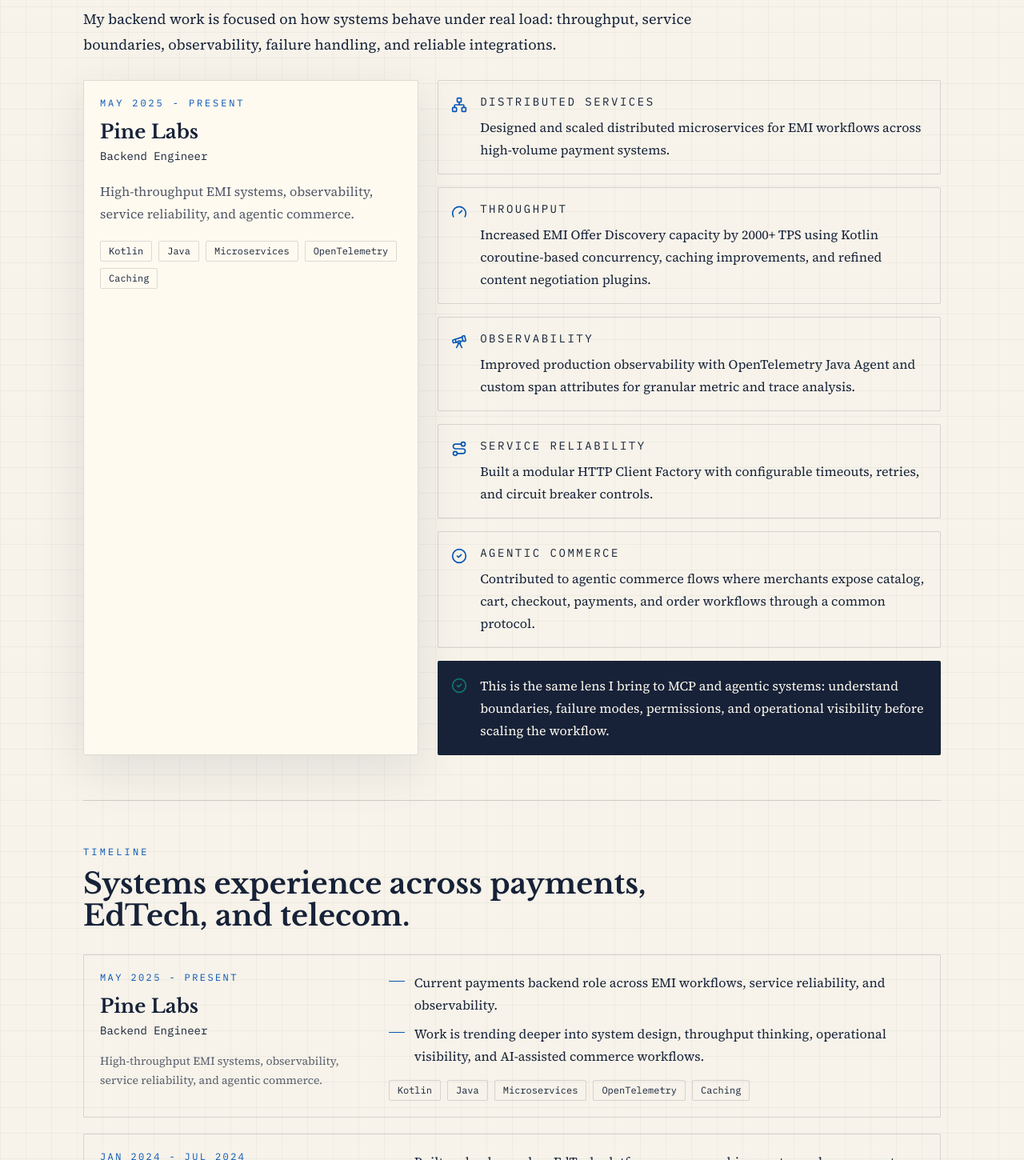
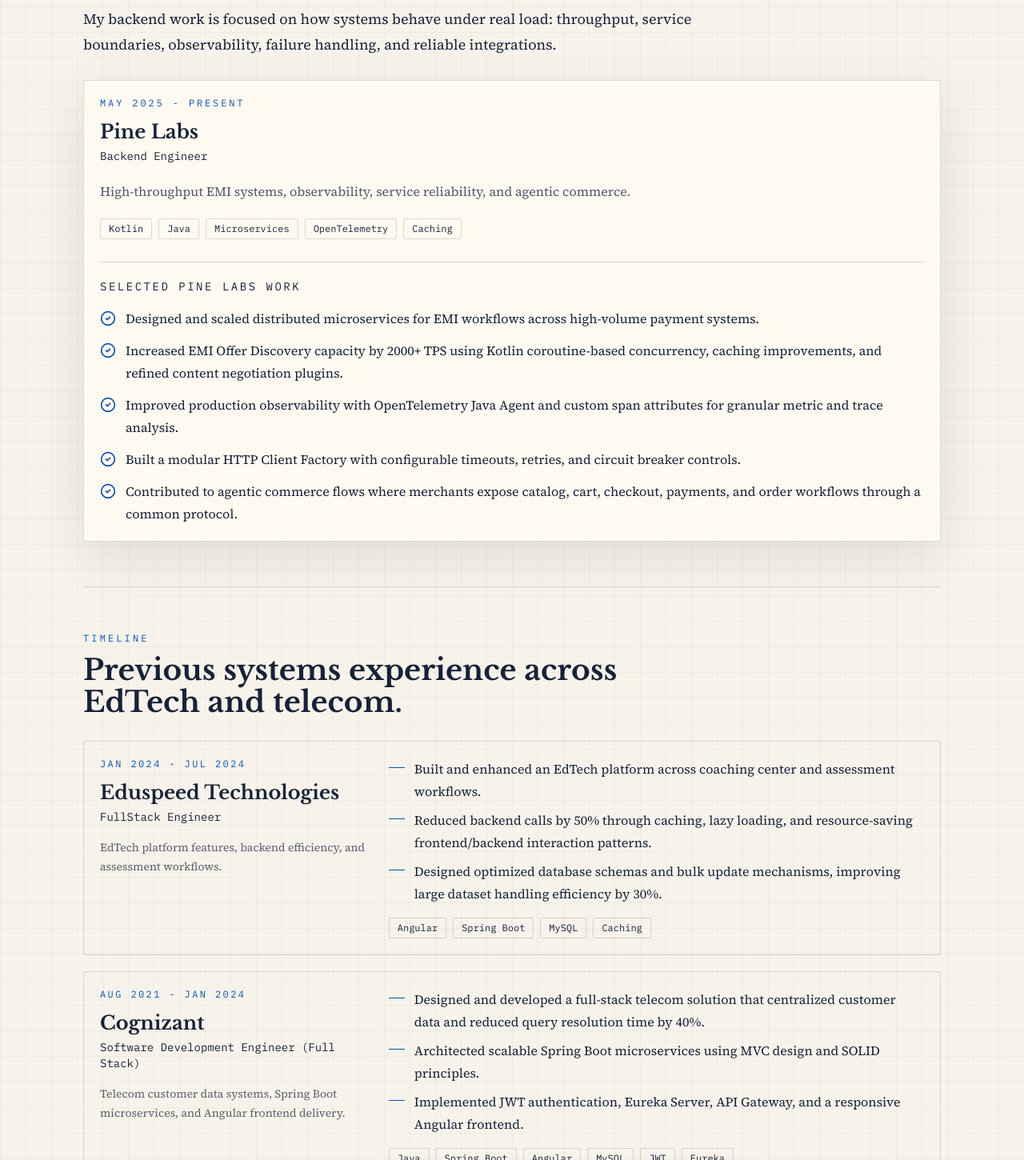
Before and after one commit to ArelliGoutham/goutham-arelli-portfolio, a Next.js app: page / in a window 1280 px wide. Shown: the part 1080-2530 px from the top of the page at 80% size. Built offline with nearby package versions, Linux system fonts and the light colour scheme.

Commit message:
Keep Pine Labs detail in production section

```diff
--- a/components/BackendFoundation.tsx
+++ b/components/BackendFoundation.tsx
@@ -1,16 +1,8 @@
-import { CheckCircle2, Gauge, Network, Route, Telescope } from "lucide-react";
+import { CheckCircle2 } from "lucide-react";
 import { experience } from "@/content/experience";
 import { SectionHeader } from "@/components/SectionHeader";
 
 const pineLabs = experience[0];
-
-const pineHighlights = [
-  { icon: Network, label: "Distributed services", text: pineLabs.bullets[0] },
-  { icon: Gauge, label: "Throughput", text: pineLabs.bullets[1] },
-  { icon: Telescope, label: "Observability", text: pineLabs.bullets[2] },
-  { icon: Route, label: "Service reliability", text: pineLabs.bullets[3] },
-  { icon: CheckCircle2, label: "Agentic commerce", text: pineLabs.bullets[4] },
-];
 
 export function BackendFoundation() {
   return (
@@ -20,12 +12,11 @@
         title="Beyond feature delivery: scale, reliability, and architecture."
         description="My backend work is focused on how systems behave under real load: throughput, service boundaries, observability, failure handling, and reliable integrations."
       />
-      <div className="grid gap-6 lg:grid-cols-[0.8fr_1.2fr]">
-        <div className="rounded-sm border border-ink/15 bg-panel p-5 shadow-dossier">
+      <article className="rounded-sm border border-ink/15 bg-panel p-5 shadow-dossier">
         <p className="font-mono text-xs uppercase tracking-[0.24em] text-signal">{pineLabs.period}</p>
         <h3 className="mt-3 font-display text-2xl font-bold text-ink">{pineLabs.company}</h3>
         <p className="mt-1 font-mono text-sm text-ink/64">{pineLabs.role}</p>
-          <p className="mt-5 text-base leading-7 text-ink/75">{pineLabs.focus}</p>
+        <p className="mt-5 max-w-3xl text-base leading-7 text-ink/75">{pineLabs.focus}</p>
         <div className="mt-5 flex flex-wrap gap-2">
           {pineLabs.stack.map((item) => (
             <span key={item} className="rounded-sm border border-ink/15 px-2.5 py-1 font-mono text-xs text-ink/72">
@@ -33,29 +24,18 @@
             </span>
           ))}
         </div>
-        </div>
-        <div className="grid gap-4">
-          {pineHighlights.map((highlight) => (
-            <article key={highlight.label} className="rounded-sm border border-ink/15 bg-panel/88 p-4">
-              <div className="flex items-start gap-4">
-                <highlight.icon className="mt-1 h-5 w-5 shrink-0 text-signal" />
-                <div>
-                  <h4 className="font-mono text-sm uppercase tracking-[0.18em] text-ink/72">{highlight.label}</h4>
-                  <p className="mt-2 text-base leading-7 text-ink/78">{highlight.text}</p>
-                </div>
+        <div className="mt-7 border-t border-ink/15 pt-5">
+          <h4 className="font-mono text-sm uppercase tracking-[0.18em] text-ink/72">Selected Pine Labs work</h4>
+          <ul className="mt-4 space-y-3">
+            {pineLabs.bullets.map((bullet) => (
+              <li key={bullet} className="flex gap-3 text-base leading-7 text-ink/78">
+                <CheckCircle2 className="mt-1 h-5 w-5 shrink-0 text-signal" />
+                <span>{bullet}</span>
+              </li>
+            ))}
+          </ul>
         </div>
       </article>
-          ))}
-          <article className="rounded-sm border border-ink/15 bg-ink p-4 text-panel">
-            <div className="flex items-start gap-4">
-              <CheckCircle2 className="mt-1 h-5 w-5 shrink-0 text-teal" />
-              <p className="text-base leading-7">
-                This is the same lens I bring to MCP and agentic systems: understand boundaries, failure modes, permissions, and operational visibility before scaling the workflow.
-              </p>
-            </div>
-          </article>
-        </div>
-      </div>
     </section>
   );
 }
--- a/components/ExperienceTimeline.tsx
+++ b/components/ExperienceTimeline.tsx
@@ -1,19 +1,17 @@
 import { experience } from "@/content/experience";
 import { SectionHeader } from "@/components/SectionHeader";
 
-function getTimelineBullets(item: (typeof experience)[number]) {
-  return "timelineBullets" in item ? item.timelineBullets : item.bullets;
-}
+const timelineExperience = experience.filter((item) => item.company !== "Pine Labs");
 
 export function ExperienceTimeline() {
   return (
     <section id="experience" className="border-b border-ink/15 py-14">
       <SectionHeader
         eyebrow="Timeline"
-        title="Systems experience across payments, EdTech, and telecom."
+        title="Previous systems experience across EdTech and telecom."
       />
       <div className="space-y-5">
-        {experience.map((item) => (
+        {timelineExperience.map((item) => (
           <article key={item.company} className="grid gap-4 rounded-sm border border-ink/15 bg-panel/88 p-5 lg:grid-cols-[0.34fr_0.66fr]">
             <div>
               <p className="font-mono text-xs uppercase tracking-[0.2em] text-signal">{item.period}</p>
@@ -23,7 +21,7 @@
             </div>
             <div>
               <ul className="space-y-2">
-                {getTimelineBullets(item).map((bullet) => (
+                {item.bullets.map((bullet) => (
                   <li key={bullet} className="flex gap-3 text-base leading-7 text-ink/78">
                     <span className="mt-3 h-px w-5 shrink-0 bg-signal" />
                     <span>{bullet}</span>
--- a/content/experience.ts
+++ b/content/experience.ts
@@ -11,10 +11,6 @@
       "Improved production observability with OpenTelemetry Java Agent and custom span attributes for granular metric and trace analysis.",
       "Built a modular HTTP Client Factory with configurable timeouts, retries, and circuit breaker controls.",
       "Contributed to agentic commerce flows where merchants expose catalog, cart, checkout, payments, and order workflows through a common protocol.",
-    ],
-    timelineBullets: [
-      "Current payments backend role across EMI workflows, service reliability, and observability.",
-      "Work is trending deeper into system design, throughput thinking, operational visibility, and AI-assisted commerce workflows.",
     ],
   },
   {
```
Lines whose indentation alone changed are shown as unchanged.
